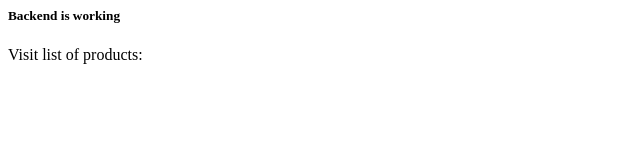
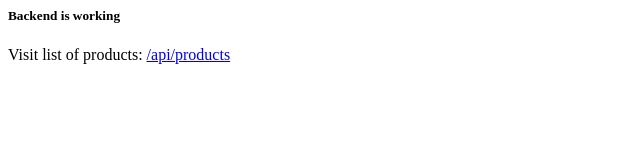
Before and after one commit to matiasstanghelini/api-prueba-01, a website: page public/index.html in a window 1280 px wide. Shown: the whole page, without its empty margins (0-640 px from the left). Drawn offline with Linux system fonts and the light colour scheme.

Commit message:
Corrijo el codigo

```diff
--- a/public/index.html
+++ b/public/index.html
@@ -1,3 +1,3 @@
 <h5>Backend is working</h5>
 
-<p>Visit list of products: <a href="/api/products"></a></p>
+<p>Visit list of products: <a href="/api/products">/api/products</a></p>
```
